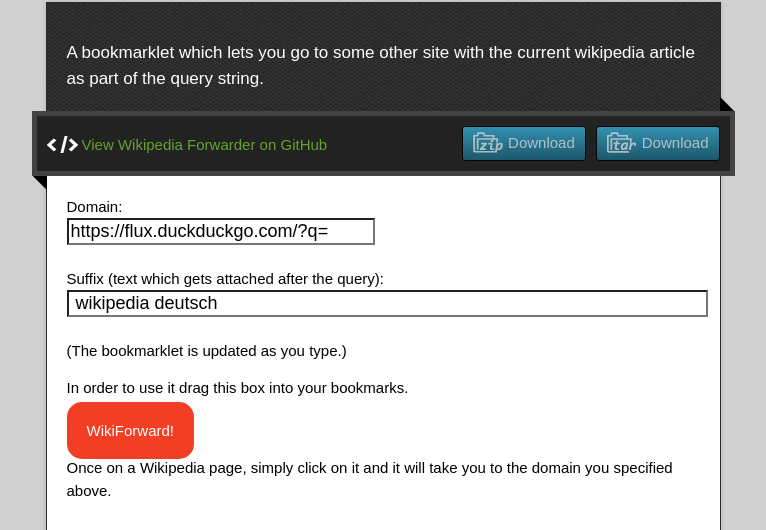
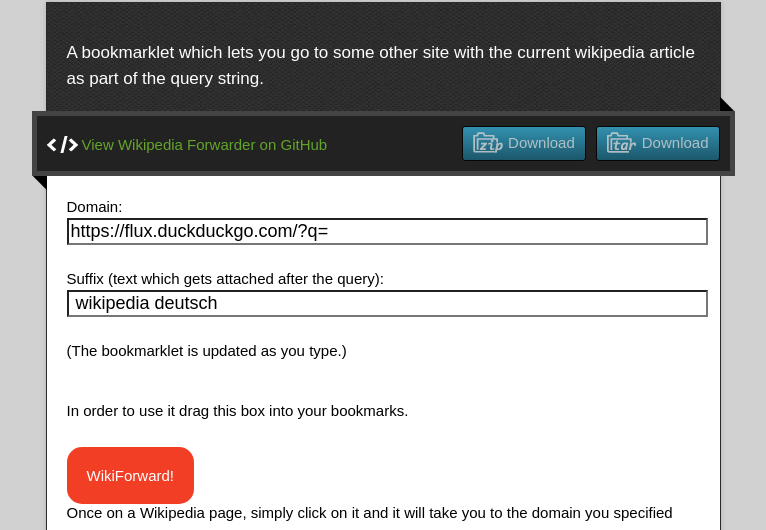
Before and after one commit to mrshu/wikipedia-forwarder, a plain HTML site: page index.html in a window 1280 px wide. Shown: the part 218-748 px from the top of the page, without its empty margins (257-1023 px from the left). Drawn offline with nearby package versions, Linux system fonts and the light colour scheme.

Commit message:
update: A bit more style changes
* Added more padding, fixed input width

Signed-off-by: mr.Shu <mr@shu.io>

```diff
--- a/index.html
+++ b/index.html
@@ -67,17 +67,23 @@
         <article class="markdown-body">
 
           <form action="">
-            <label for="domain">Domain: </label> <input style="width: 300px" id="domain" onkeyup="update();" type="text" name="domain" value="https://flux.duckduckgo.com/?q=" /> <br />
+            <label for="domain">Domain: </label> <input id="domain" onkeyup="update();" type="text" name="domain" value="https://flux.duckduckgo.com/?q=" /> <br />
             <label for="suffix">Suffix (text which gets attached after the query): </label> <input id="suffix" type="text" onkeyup="update();" name="suffix" value=" wikipedia deutsch" /> <br />
             (The bookmarklet is updated as you type.)
           </form>
 
+          <br />
+
           <p>In order to use it drag this box into your bookmarks.</p>
+
+          <br />
 
           <a style="padding: 20px !important; border-radius: 15px; color: #fff; background-color: #f23e25" id="bookmarklet"
             href="javascript:void%20function(){s=%22%20wikipedia%20deutsch%22,d=%22https://flux.duckduckgo.com/%3Fq=%22,l=location.href.split(%22/%22),location.href=d+encodeURIComponent(l[l.length-1].replace(/_/g,%22%20%22))+encodeURIComponent(s)}();">
             WikiForward!
           </a>
+
+          <br />
 
           <p>
             Once on a Wikipedia page, simply click on it and it will take you to the domain you specified above.
```
